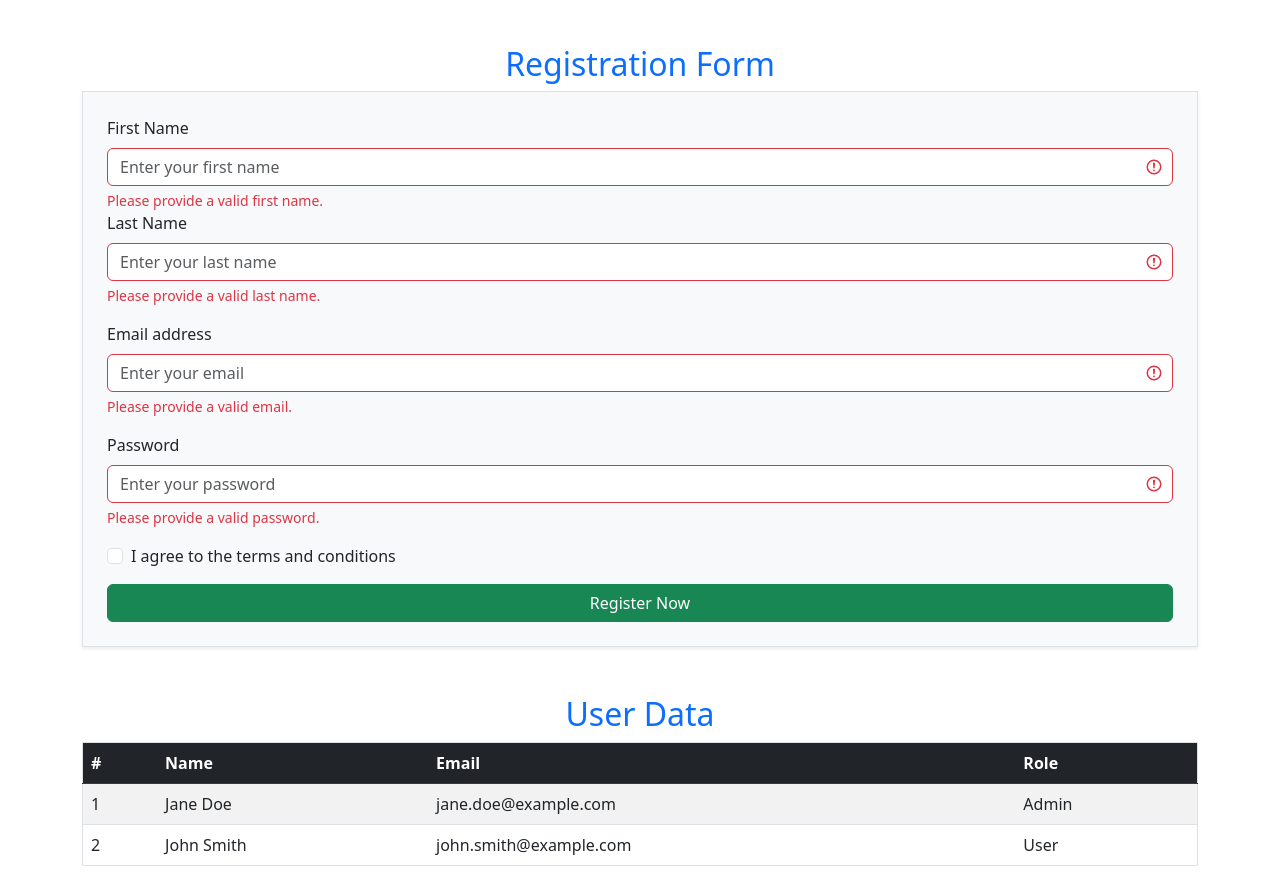
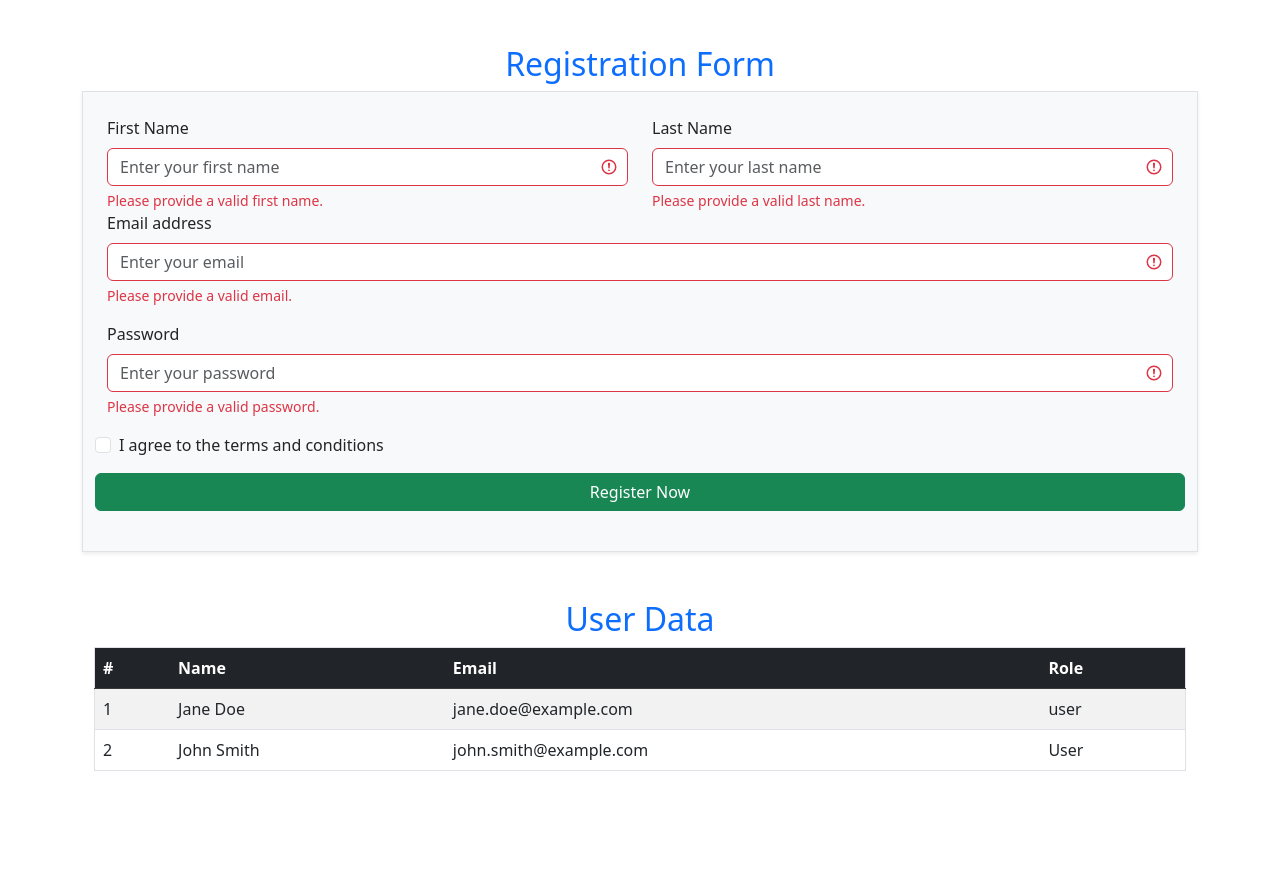
Before and after one commit to NateStaxx/Bootstrap_Login, a plain HTML site: page index.html in a window 1280 px wide. Shown: the part 798-1680 px from the top of the page. After the commit the page ends 1585 px from the top, so only its background shows below. Drawn offline with nearby package versions, Linux system fonts and the light colour scheme.

Commit message:
made the first and last name fields next to eachother

```diff
--- a/index.html
+++ b/index.html
@@ -49,17 +49,16 @@
         <div class="container mt-5">
             <h2 class="text-center text-primary">Registration Form</h2>
             <form class="border p-4 shadow-sm bg-light">
-                <div class="mb-3">
+                <div class="row mb-3">
+                    <div class="col-md-6">
                     <label for="firstName" class="form-label">First Name</label>
                     <input type="text" required class="form-control is-invalid" id="firstName" placeholder="Enter your first name">
-                    <div class="invalid-feedback">
-                        Please provide a valid first name.
-                    </div>
+                    <div class="invalid-feedback">Please provide a valid first name.</div>
+                </div>
+                <div class="col-md-6">
                     <label for="lastName" class="form-label">Last Name</label>
                     <input type="text" required class="form-control is-invalid" id="lastName" placeholder="Enter your last name">
-                    <div class="invalid-feedback">
-                        Please provide a valid last name.
-                    </div>
+                    <div class="invalid-feedback">Please provide a valid last name.</div>
                 </div>
                 <div class="mb-3">
                     <label for="email" class="form-label">Email address</label>
@@ -103,7 +102,7 @@
                         <td>1</td>
                         <td>Jane Doe</td>
                         <td>jane.doe@example.com</td>
-                        <td>Admin</td>
+                        <td>user</td>
                     </tr>
                     <tr>
                         <td>2</td>
```
